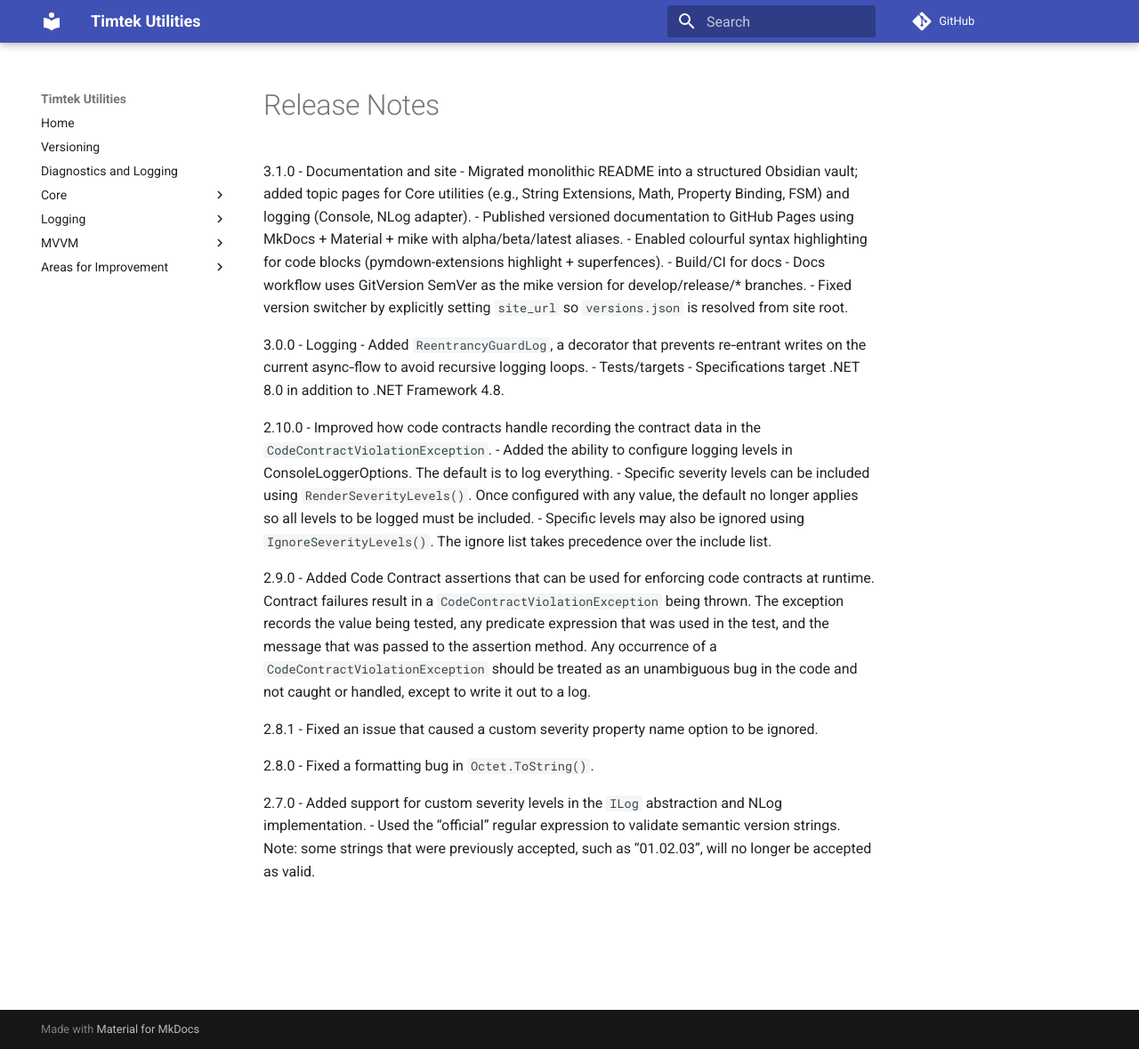
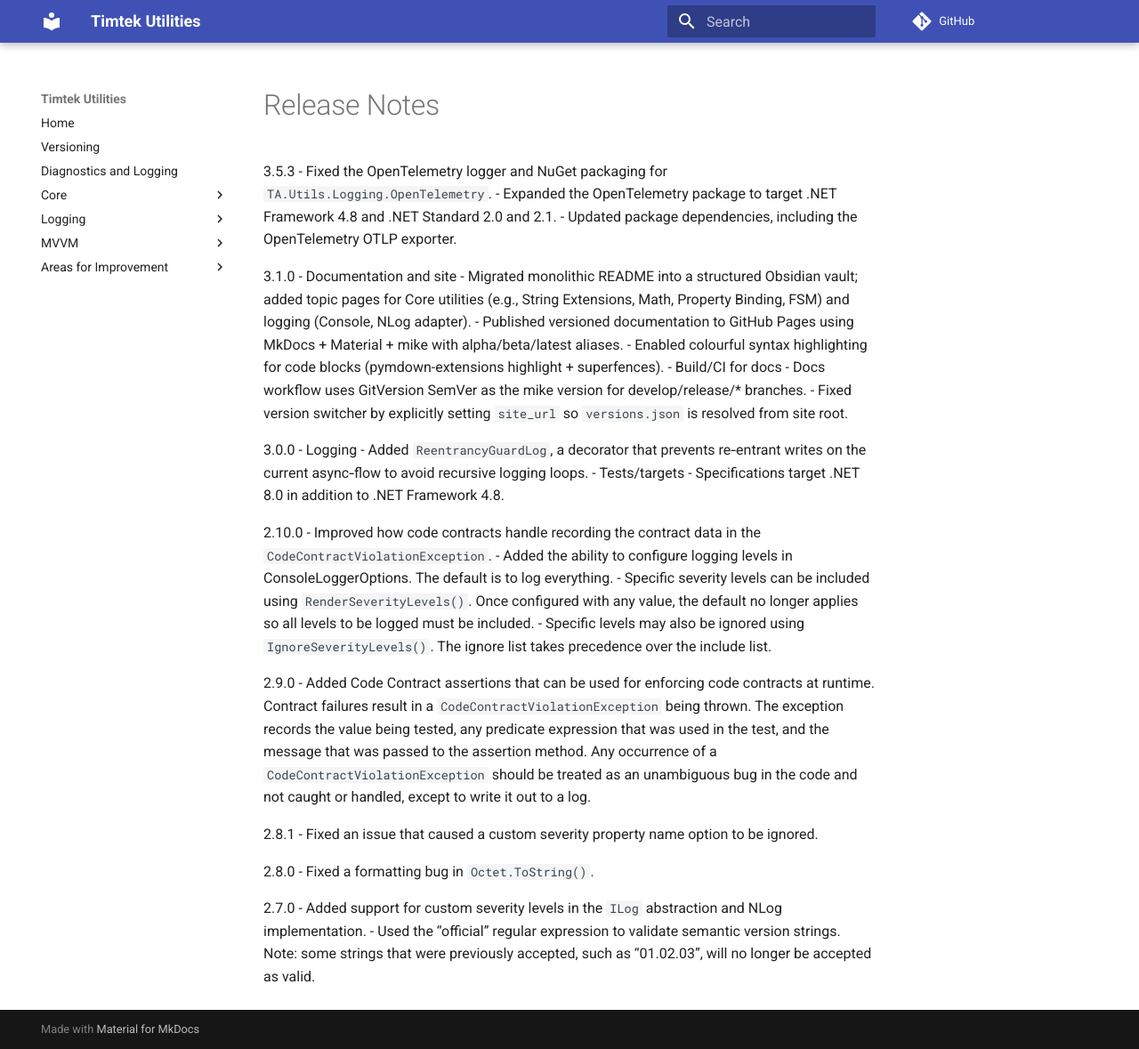
Before and after one commit to Tigra-Astronomy/TA.Utilities, an MkDocs documentation site: the page built from Documentation/Timtek Utilities/Release Notes.md, in a window 1280 px wide and 1179 px high. Shown: the whole window at 89% size. Built offline with MkDocs 1.6.1 and Material for MkDocs 9.7.7, drawn with Linux system fonts in a browser that asks for light colours; comment, search, counter and statistics services are not loaded; the version menu is left out.

Commit message:
Documentation updates for 3.5.2

```diff
--- a/Documentation/Timtek Utilities/Release Notes.md
+++ b/Documentation/Timtek Utilities/Release Notes.md
@@ -1,4 +1,9 @@
 # Release Notes
+
+3.5.3
+- Fixed the OpenTelemetry logger and NuGet packaging for `TA.Utils.Logging.OpenTelemetry`.
+- Expanded the OpenTelemetry package to target .NET Framework 4.8 and .NET Standard 2.0 and 2.1.
+- Updated package dependencies, including the OpenTelemetry OTLP exporter.
 
 3.1.0
 - Documentation and site
```
Also changed, not shown: Documentation/Timtek Utilities/Diagnostics and Logging.md (+2 -0 lines), Documentation/Timtek Utilities/Home.md (+1 -0 lines), Documentation/Timtek Utilities/Logging/OpenTelemetry Adapter.md (+7 -0 lines), ReadMe.md (+6 -0 lines).
